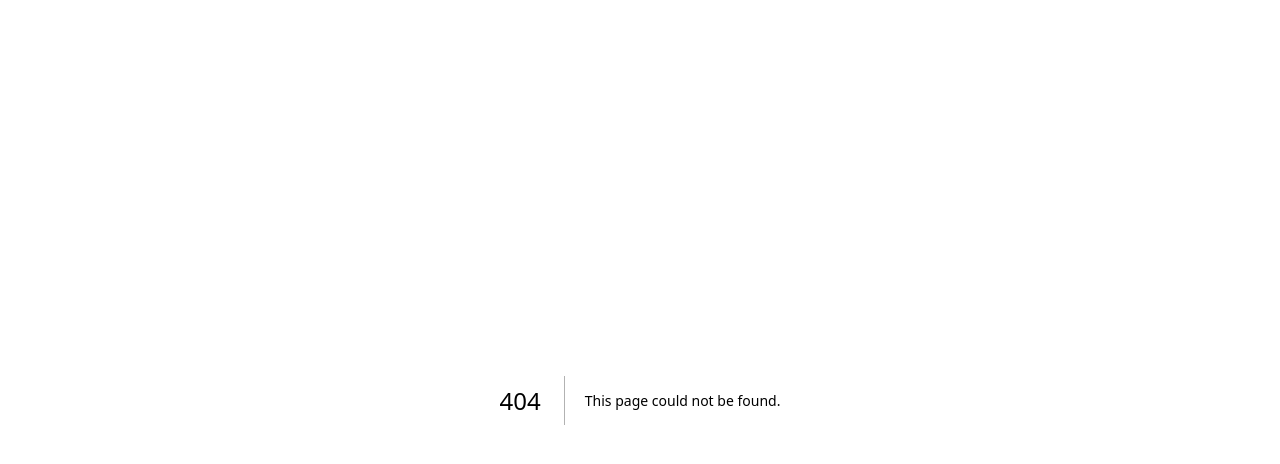
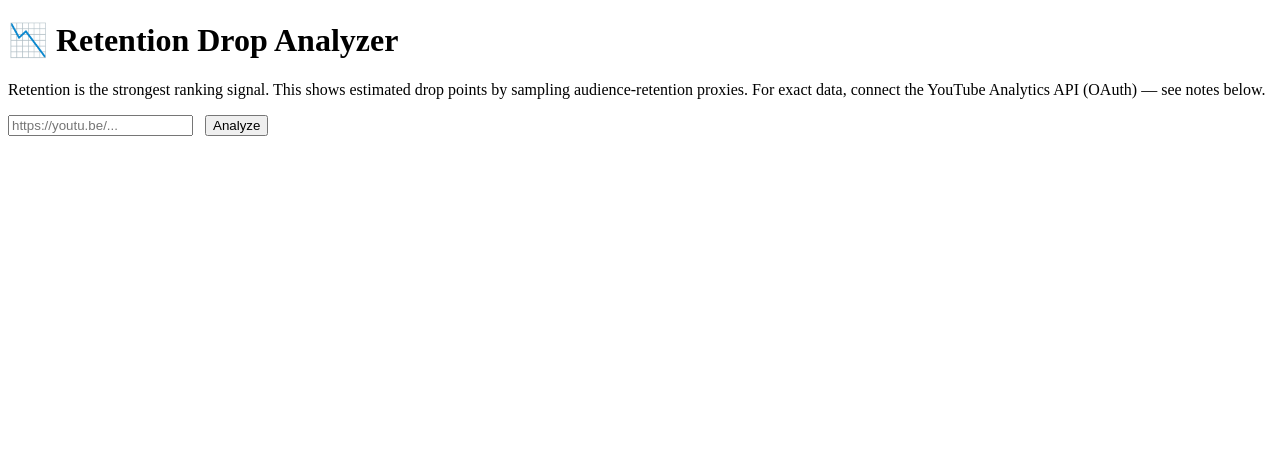
Before and after one commit to Blaxk44/Ytboost, a Next.js app: page /retention in a window 1280 px wide. Before the commit this address had no page. Shown: the top 464 px of the page. Built offline with nearby package versions, Linux system fonts and the light colour scheme.

Commit message:
Add Retention Drop Analyzer component

```diff
--- /dev/null
+++ b/pages/retention.js
@@ -0,0 +1,84 @@
+import { useState } from 'react';
+import { extractIds } from '../lib/youtube';
+
+export default function Retention() {
+  const [url, setUrl] = useState('');
+  const [data, setData] = useState(null);
+  const [error, setError] = useState('');
+  const [loading, setLoading] = useState(false);
+
+  const run = async () => {
+    setError(''); setData(null);
+    const [id] = extractIds(url);
+    if (!id) { setError('Paste a video URL.'); return; }
+    setLoading(true);
+    try {
+      const r = await fetch(`/api/retention?id=${id}`);
+      const d = await r.json();
+      if (d.error) throw new Error(d.error);
+      setData(d);
+    } catch (e) { setError(e.message); }
+    setLoading(false);
+  };
+
+  return (
+    <div className="container">
+      <h1>📉 Retention Drop Analyzer</h1>
+      <p className="meta">
+        Retention is the strongest ranking signal. This shows estimated drop
+        points by sampling audience-retention proxies. For exact data, connect
+        the YouTube Analytics API (OAuth) — see notes below.
+      </p>
+
+      <div style={{ display: 'flex', gap: 12, marginTop: 16 }}>
+        <input
+          placeholder="https://youtu.be/..."
+          value={url}
+          onChange={e => setUrl(e.target.value)}
+          onKeyDown={e => e.key === 'Enter' && run()}
+        />
+        <button onClick={run} disabled={loading}>{loading ? '…' : 'Analyze'}</button>
+      </div>
+
+      {error && <div className="error">{error}</div>}
+
+      {data && (
+        <div className="section">
+          <h2>{data.title}</h2>
+          <div className="meta">Duration {data.duration} · {data.views} views</div>
+
+          <div className="section">
+            <h2>Retention Curve (proxy)</h2>
+            <svg width="100%" height="220" viewBox="0 0 1000 220" preserveAspectRatio="none">
+              <polyline
+                fill="none" stroke="#3ea6ff" strokeWidth="3"
+                points={data.curve.map((v, i) =>
+                  `${(i / (data.curve.length - 1)) * 1000},${220 - v * 2}`
+                ).join(' ')}
+              />
+              <line x1="0" y1="220" x2="1000" y2="220" stroke="#272727" />
+            </svg>
+            <div className="meta">Y-axis: % of viewers still watching · X-axis: video timeline</div>
+          </div>
+
+          <div className="section">
+            <h2>Drop-off hotspots</h2>
+            {data.drops.map((d, i) => (
+              <div key={i} className="score-card" style={{ textAlign: 'left', marginBottom: 10 }}>
+                <strong>At {d.at}</strong> — {d.pctDrop}% drop
+                <div className="meta">{d.note}</div>
+              </div>
+            ))}
+          </div>
+
+          <div className="section">
+            <h2>Fix suggestions</h2>
+            <ul>
+              {data.fixes.map((f, i) => <li key={i} className="meta">{f}</li>)}
+            </ul>
+          </div>
+        </div>
+      )}
+    </div>
+  );
+}
```
